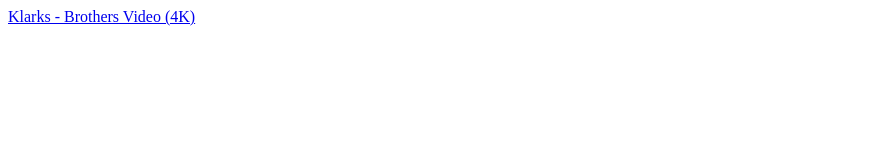
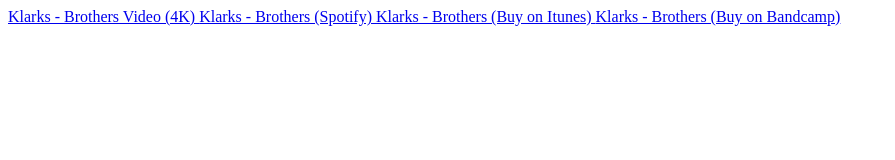
Before and after one commit to KlarksDuo/links, a plain HTML site: page index.html in a window 1280 px wide. Shown: the whole page, without its empty margins (0-895 px from the left). Drawn offline with Linux system fonts and the light colour scheme.

Commit message:
Update index.html

```diff
--- a/index.html
+++ b/index.html
@@ -1,2 +1,8 @@
 
 <a href="https://www.youtube.com/watch?v=9AK9Ypy6kVo"> Klarks - Brothers Video (4K) </a>
+
+<a href="https://open.spotify.com/artist/7b1oFvUAYGnTRoqvzygdqP"> Klarks - Brothers (Spotify) </a>
+
+<a href="https://music.apple.com/gb/album/brothers-single/1650239845"> Klarks - Brothers (Buy on Itunes) </a>
+
+<a href="https://klarksmusic.bandcamp.com/track/brothers"> Klarks - Brothers (Buy on Bandcamp) </a>
```
